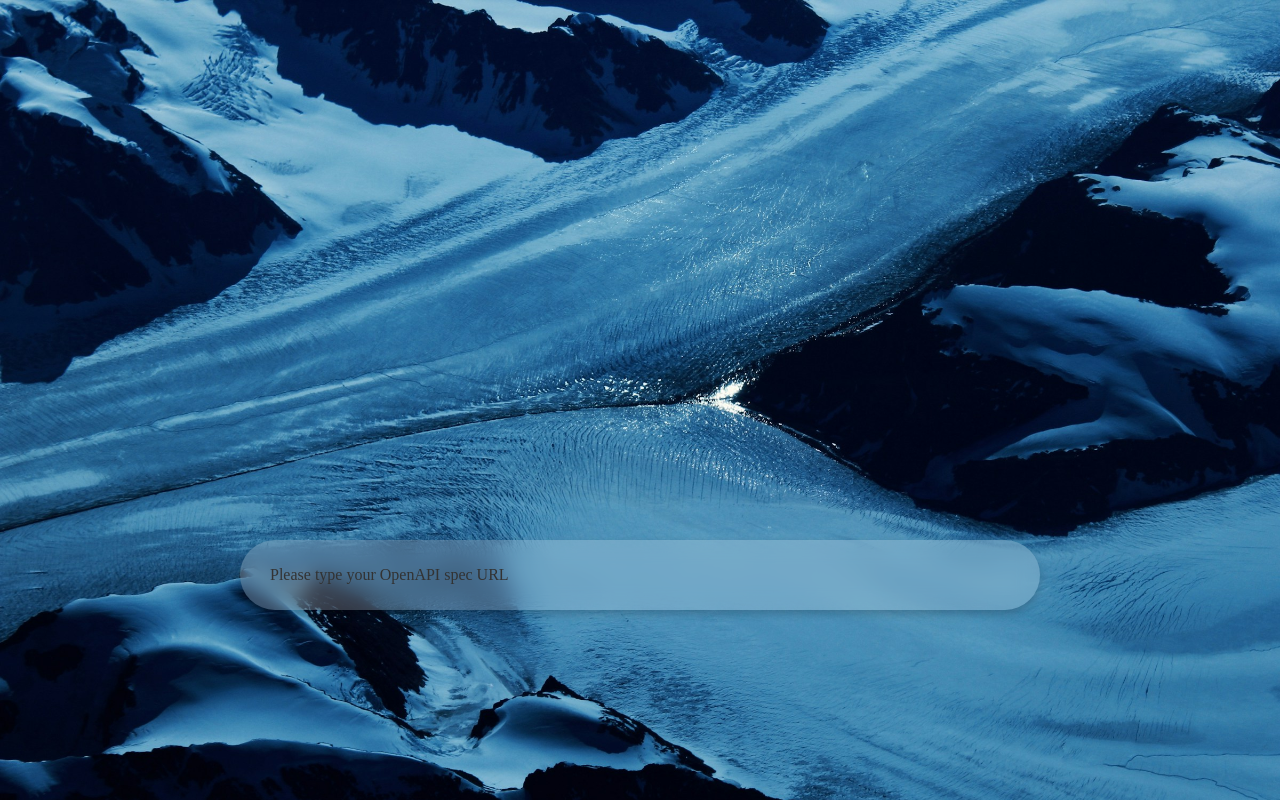
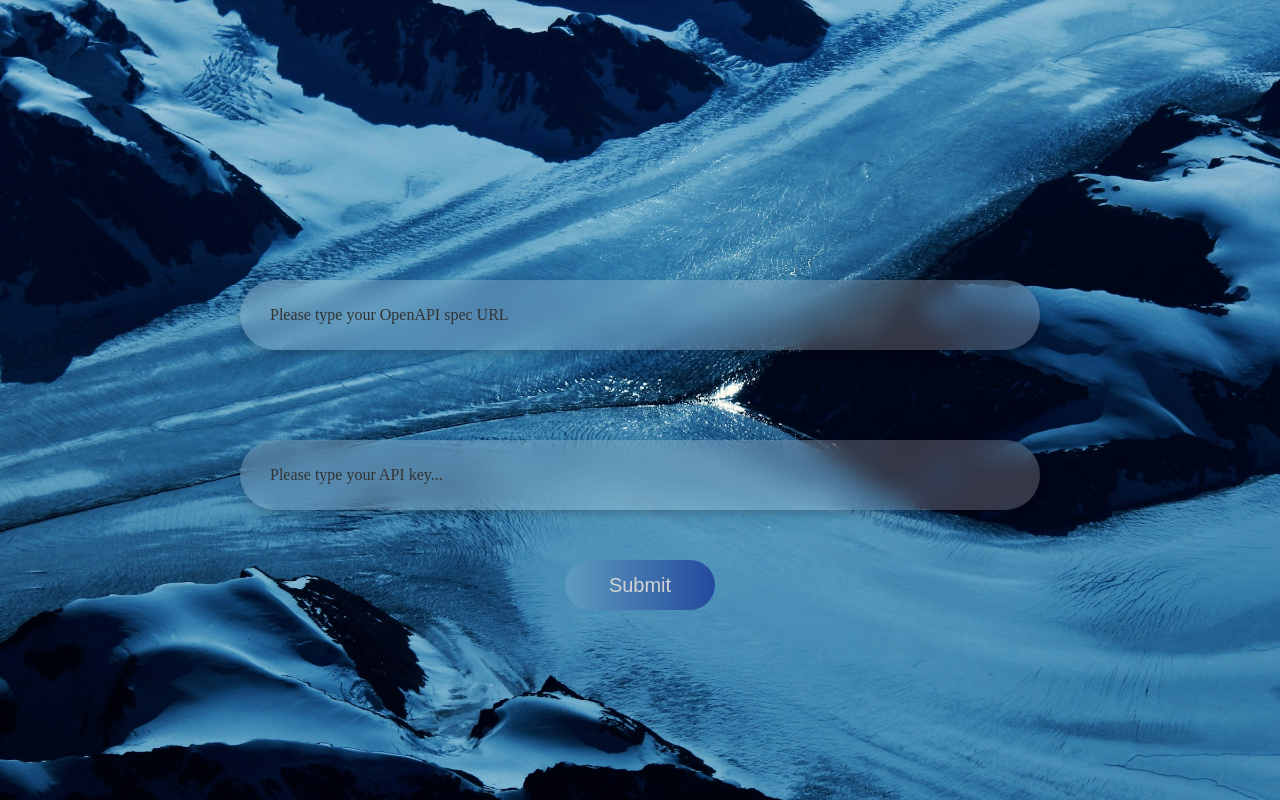
Before and after one commit to rafalopilowski1/gs_hackathon, a plain HTML site: page static/index.html in a window 1280 px wide. Shown: the top 800 px of the page. Drawn offline with Linux system fonts and the light colour scheme; a web font is replaced by a local one.

Commit message:
Fix styles

```diff
--- a/static/main.css
+++ b/static/main.css
@@ -36,7 +36,6 @@ body {
     -webkit-backdrop-filter: blur(10px);
     box-shadow: 0 4px 8px rgba(0, 0, 0, 0.2);
     outline: none;
-    margin-top: 300px;
     padding-left: 30px;
     font-family: 'Electrolize';
 }
```
